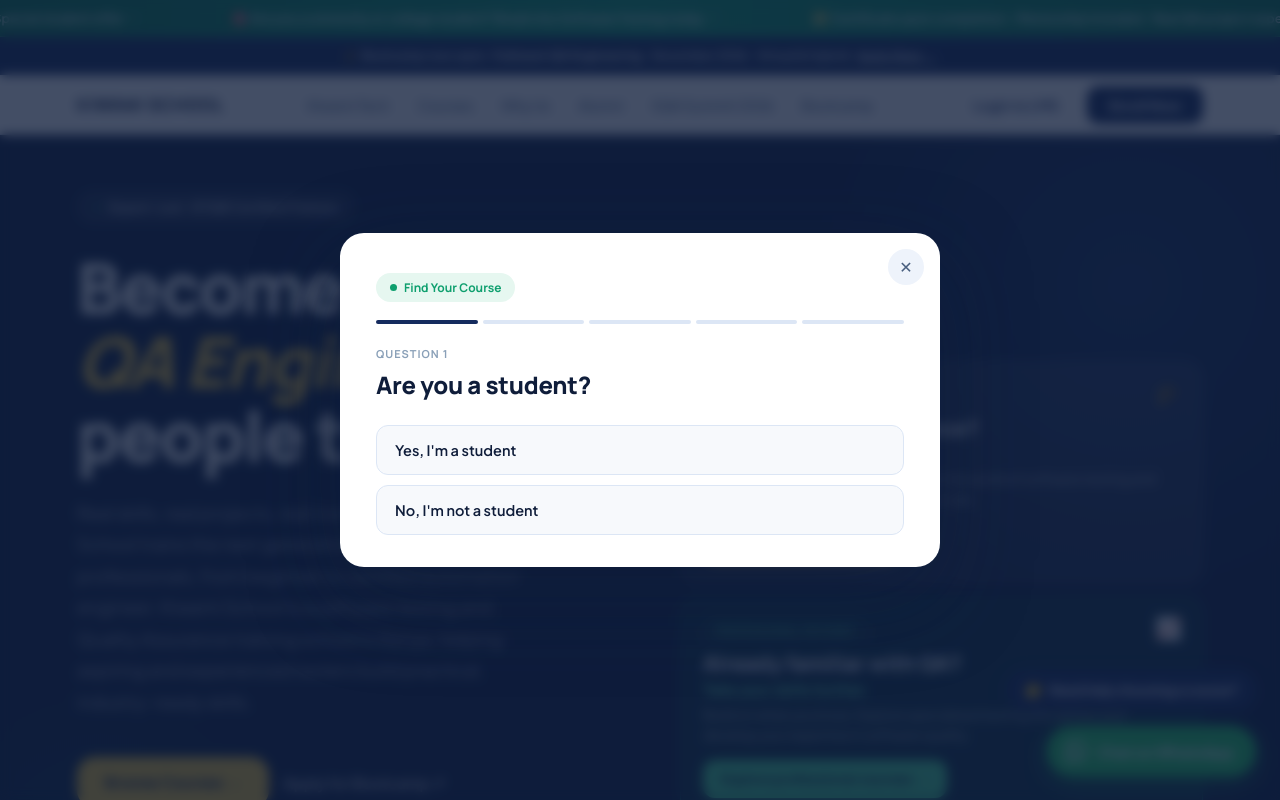
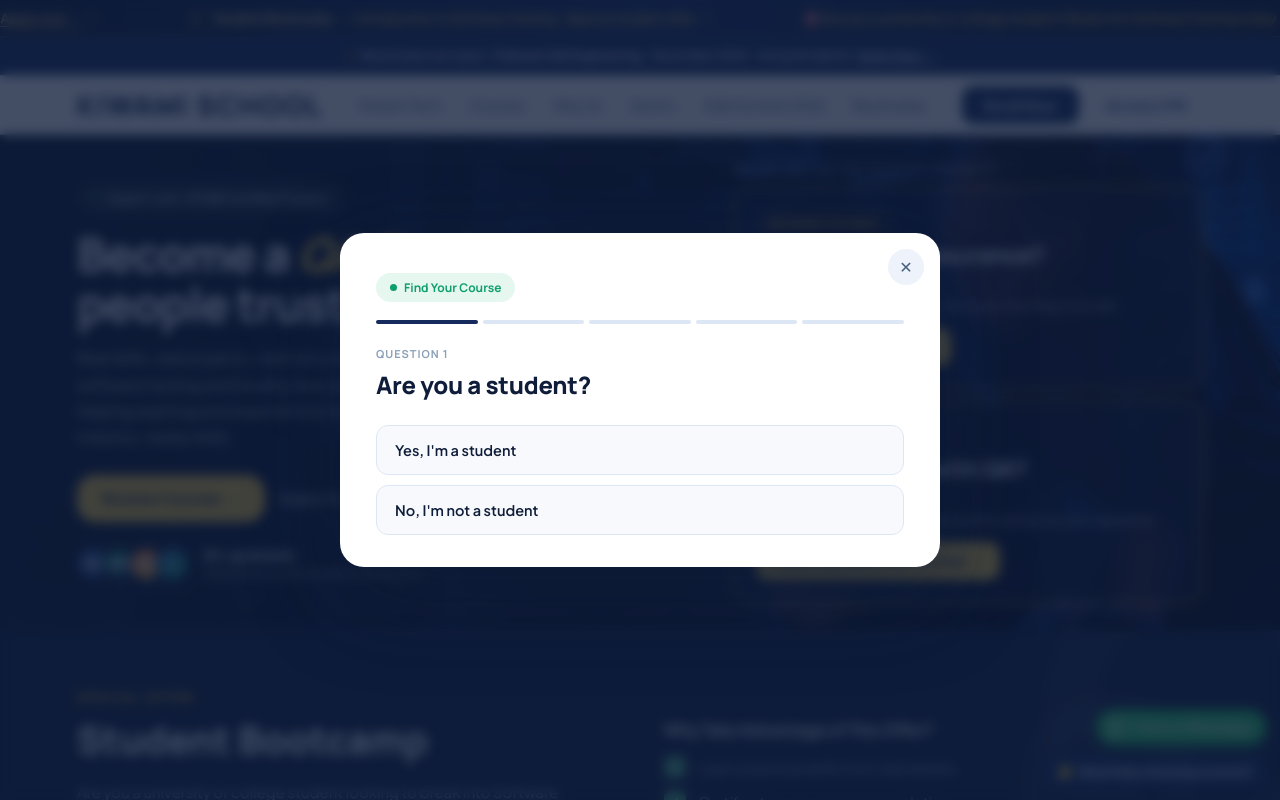
Before and after one commit to shalom-nganga/kiwami-school, a plain HTML site: page index.html in a window 1280 px wide. Shown: the top 800 px of the page. Drawn offline with Linux system fonts and the light colour scheme.

```diff
--- a/index.html
+++ b/index.html
@@ -388,11 +388,138 @@ footer{background:var(--ink);padding:64px 6vw 32px;}
   .cf-reopen{bottom:84px;right:20px;padding:11px 14px;border-radius:50px;font-size:12px;gap:5px;}
   .cf-reopen .cfr-text{display:inline;}
   .cf-reopen .cfr-full{display:none;}
+}
 
 .card-bottom{justify-content:stretch}
 .card-actions{width:100%}
 .card-actions .learn-more,.card-actions .enroll{flex:1;text-align:center}
+
+/* ===== COMPACT HERO v2 (balanced) ===== */
+.hero{padding:clamp(16px,3.4vh,40px) 6vw}
+.hero-inner{align-items:center;gap:clamp(32px,5vw,64px)}
+.hero-left{padding-bottom:0}
+.hero-eyebrow{margin-bottom:clamp(10px,2vh,18px);padding:6px 15px;font-size:12.5px}
+h1{font-size:clamp(30px,min(3.7vw,7.4vh),52px);line-height:1.06;letter-spacing:-1.5px;margin-bottom:clamp(10px,2vh,18px)}
+.hero-sub{font-size:clamp(14px,2.4vh,16px);line-height:1.65;max-width:480px;margin-bottom:clamp(14px,3vh,26px)}
+.btn-hero{padding:13px 26px;font-size:15px}
+.btn-hero-outline{font-size:15px}
+.hero-trust{margin-top:clamp(14px,3vh,26px)}
+.trust-face{width:34px;height:34px;font-size:12px}
+
+.path-label{margin:0 0 10px;font-size:11.5px}
+.path-card{padding:clamp(12px,2.4vh,20px) 22px;margin-bottom:12px}
+.path-pill{margin-bottom:8px}
+.path-ic{top:14px;right:18px;font-size:20px}
+.path-card h3{font-size:clamp(17px,2.9vh,21px)}
+.path-sub{font-size:14px}
+.path-card p:not(.path-sub){font-size:13.5px;line-height:1.5;margin-bottom:clamp(10px,2vh,14px)}
+.path-cta{padding:9px 16px;font-size:13.5px}
+
+.cf-reopen{right:auto;left:24px;bottom:24px}
+.scroll-top{display:none}
+
+/* Learn AI strip, compact */
+.path-ai{padding:clamp(8px,1.6vh,12px) 16px;gap:12px}
+.path-ai-ic{width:36px;height:36px;font-size:17px;border-radius:10px}
+.path-ai-txt small{font-size:9.5px}
+.path-ai-txt b{font-size:clamp(14px,2.3vh,15.5px)}
+.path-ai-txt em{font-size:11.5px}
+.path-ai-btn{padding:7px 14px;font-size:12.5px}
+
+/* give the extra strip room: tighten the two cards a little */
+.path-card{padding:clamp(10px,2vh,16px) 22px;margin-bottom:10px}
+.path-card p:not(.path-sub){margin-bottom:clamp(8px,1.6vh,12px)}
+
+/* Bigger text logo */
+.logo{font-size:28px;font-weight:900;letter-spacing:.05em}
+@media(max-width:1100px){.logo{font-size:23px}}
+@media(max-width:640px){.logo{font-size:19px}}
+/* Narrower, less stretched right column */
+.hero-right{max-width:470px;margin-left:auto;width:100%}
+.path-card{padding:clamp(10px,2vh,16px) 20px}
+.path-card p:not(.path-sub){font-size:13px}
+
+/* New course strip: visibly shorter than the two cards, centred under them */
+/* .path-ai{width:88%;margin:0 auto} */
+
+/* Professional card = same colours as the beginner card */
+.path-pro{background:rgba(255,255,255,.07);border-color:rgba(255,255,255,.12)}
+.path-pro:hover{border-color:var(--yellow)}
+.path-pro .path-sub{color:var(--yellow)}
+.path-pro .path-cta{background:var(--yellow)}
+.path-pill{color:var(--yellow);border-color:rgba(245,200,66,.5)}
+
+/* Blue marquee */
+.student-marquee{background:linear-gradient(90deg,#0b1736 0%,#14295e 50%,#0b1736 100%);border-bottom:1px solid rgba(245,200,66,.35)}
+.sm-sep{background:var(--yellow)}
+.sm-item strong{color:var(--yellow)}
+a.sm-item{color:#fff;text-decoration:none}
+a.sm-item:hover u{color:#fff}
+.sm-new u{color:var(--yellow);text-underline-offset:3px}
+
+/* Constant gold border */
+.path-card.path-new,.path-card.path-pro{border-color:var(--yellow)}
+
+/* Rebalance the two cards now the strip is gone */
+.hero-right{display:flex;flex-direction:column;justify-content:center}
+.path-card{padding:clamp(14px,2.7vh,22px) 22px;margin-bottom:12px}
+.path-card:last-child{margin-bottom:0}
+.path-card h3{font-size:clamp(18px,3vh,22px)}
+.path-card p:not(.path-sub){font-size:13.5px}
+.path-cta{padding:10px 18px;font-size:13.5px}
+
+/* Floating buttons: stacked bottom-right, compact. Help sits below WhatsApp */
+.wa-float{right:14px;bottom:56px;padding:8px 14px 8px 11px;font-size:13px;gap:7px;box-shadow:0 4px 14px rgba(37,211,102,.4)}
+.wa-float svg{width:18px;height:18px}
+.cf-reopen{right:14px;left:auto;bottom:14px;padding:7px 13px;font-size:12px;gap:6px;box-shadow:0 4px 14px rgba(21,43,94,.3)}
+
+/* Short laptop screens: icon-only so they can never reach the cards */
+@media(max-height:700px) and (min-width:961px){
+  .wa-float span,.cf-reopen .cfr-full{display:none}
+  .wa-float{padding:9px;bottom:58px}
+  .cf-reopen{padding:9px 10px}
 }
+
+/* Phones */
+@media(max-width:640px){
+  .wa-float{padding:11px;right:14px;bottom:60px}
+  .wa-float span{display:none}
+  .cf-reopen{right:14px;bottom:14px;padding:8px 12px;font-size:11.5px}
+}
+
+/* Hero background photo */
+.hero{
+  background:
+    linear-gradient(90deg,rgba(10,20,48,.90) 0%,rgba(10,20,48,.55) 42%,rgba(10,20,48,.12) 100%),
+    url('hero-bg.jpg') center 62% / cover no-repeat,
+    var(--blue-dark);
+}
+.hero-blob,.hero-blob2{display:none}
+.hero-sub{color:rgba(255,255,255,.78)}
+
+/* Frosted-glass pathway cards so the photo shows through */
+.path-card.path-new,.path-card.path-pro{
+  background:rgba(12,24,56,.45);
+  -webkit-backdrop-filter:blur(10px);
+  backdrop-filter:blur(10px);
+}
+
+/* Phones: darker, centred on the people */
+@media(max-width:960px){
+  .hero{background:
+    linear-gradient(180deg,rgba(10,20,48,.88),rgba(10,20,48,.80)),
+    url('hero-bg.jpg') 70% center / cover no-repeat,
+    var(--blue-dark);}
+}
+
+/* Golden marquee */
+.student-marquee .sm-item,
+.student-marquee a.sm-item{color:var(--yellow)}
+.student-marquee .sm-item strong{color:#ffe08a}
+.sm-sep{background:var(--yellow)}
+.sm-new u{color:#ffe08a;text-underline-offset:3px}
+a.sm-item:hover u{color:#fff}
+.student-marquee .sm-item{text-shadow:0 0 12px rgba(245,200,66,.25)}
 </style>
 </head>
 <body>
@@ -409,10 +536,13 @@ footer{background:var(--ink);padding:64px 6vw 32px;}
 <!-- MARQUEE -->
 <div class="student-marquee" onclick="location.href='beginners.html'" style="cursor:pointer;">
   <div class="student-marquee-track">
+    <a class="sm-item sm-new" href="course.html?id=applied-ai-agents-n8n" onclick="event.stopPropagation()">🔥 <strong>New course</strong> — Learn AI: No-Code/Low-Code · Applied AI Agents with n8n · <u>Apply now →</u> <span class="sm-sep"></span></a>
     <span class="sm-item">🎓 <strong>Student Bootcamp</strong> — Introduction to Software Testing · Special student offer <span class="sm-sep"></span></span>
     <span class="sm-item">🎯 Are you a university or college student? Break into Software Testing today <span class="sm-sep"></span></span>
     <span class="sm-item">✅ Certificate upon completion · Mentorship included · Real QA project experience <span class="sm-sep"></span></span>
     <span class="sm-item">🚀 <strong>Student Bootcamp</strong> — Special student offer · Click to learn more <span class="sm-sep"></span></span>
+
+    <a class="sm-item sm-new" href="course.html?id=applied-ai-agents-n8n" onclick="event.stopPropagation()">🔥 <strong>New course</strong> — Learn AI: No-Code/Low-Code · Applied AI Agents with n8n · <u>Apply now →</u> <span class="sm-sep"></span></a>
     <span class="sm-item">🎓 <strong>Student Bootcamp</strong> — Introduction to Software Testing · Special student offer <span class="sm-sep"></span></span>
     <span class="sm-item">🎯 Are you a university or college student? Break into Software Testing today <span class="sm-sep"></span></span>
     <span class="sm-item">✅ Certificate upon completion · Mentorship included · Real QA project experience <span class="sm-sep"></span></span>
@@ -428,8 +558,7 @@ footer{background:var(--ink);padding:64px 6vw 32px;}
 
 <!-- NAV -->
 <nav>
-  <a href="index.html" class="logo">KIWAMI SCHOOL</a>
-  <ul class="nav-links">
+    <a href="index.html" class="logo">KIWAMI SCHOOL</a>  <ul class="nav-links">
     <li><a href="https://kiwamitech.com" target="_blank">Kiwami Tech</a></li>
     <li><a href="#courses">Courses</a></li>
     <li><a href="#why">Why Us</a></li>
@@ -439,8 +568,8 @@ footer{background:var(--ink);padding:64px 6vw 32px;}
     <!-- <li><a href="hub.html">Kiwami Tech Hub</a></li> -->
   </ul>
   <div class="nav-right">
-    <a href="https://learning.kiwamitech.com/" class="btn-ghost" target="_blank">Login to LMS</a>
     <a href="javascript:void(0)" class="btn-solid" onclick="cfReopenManual()">Enroll Now</a>
+    <a href="https://learning.kiwamitech.com/" class="btn-ghost" target="_blank">Access LMS</a>
   </div>
   <button class="nav-hamburger" id="hamburger" aria-label="Open menu">
     <span></span><span></span><span></span>
@@ -467,8 +596,8 @@ footer{background:var(--ink);padding:64px 6vw 32px;}
   <div class="hero-inner">
     <div class="hero-left">
       <div class="hero-eyebrow"><div class="hero-eyebrow-dot"></div>Expert-Led · ISTQB Certified Trainers</div>
-      <h1>Become a<br><i>QA Engineer</i><br>people trust.</h1>
-      <p class="hero-sub">Real skills, real projects, real instructors. Kiwami School trains the next generation of software testing professionals, from beginner to certified automation engineer. Kiwami School is a software testing and Quality Assurance training school in Kenya, helping aspiring and experienced testers build practical, industry-ready skills.</p>
+      <h1>Become a <i>QA Engineer</i><br>people trust.</h1>
+      <p class="hero-sub">Real skills, real projects, real instructors. Kiwami School is a software testing and Quality Assurance training school in Kenya, helping aspiring and experienced testers build practical, industry-ready skills.</p>
       <div class="hero-actions">
         <a href="#courses" class="btn-hero">Browse Courses →</a>
         <a href="course.html?id=bootcamp-2026" class="btn-hero-outline">Apply for Bootcamp ↗</a>
@@ -483,58 +612,26 @@ footer{background:var(--ink);padding:64px 6vw 32px;}
         <div class="trust-txt"><strong>50+ graduates</strong><br>Trained across East Africa &amp; beyond</div>
       </div>
     </div>
+
     <div class="hero-right">
-
-        <!-- <a class="path-ai" href="course.html?id=applied-ai-agents-n8n">
-          <span class="path-ai-ic">🔥</span>
-          <span class="path-ai-txt"><small>New course</small><b>Learn AI: No-Code/Low-Code</b><em>Applied AI Agents · n8n</em></span>
-          <span class="path-ai-btn">Apply Now →</span>
-        </a> -->
-
       <div class="path-label">Where are you on your QA journey?</div>
 
       <a class="path-card path-new" href="beginners.html">
         <span class="path-pill">Beginner pathway</span>
-          <span class="path-ic">🎓</span>
+        <!-- <span class="path-ic">🎓</span> -->
         <h3>New to Quality Assurance?</h3>
         <p class="path-sub">Your journey starts here.</p>
-          <p>No experience? No problem. Discover the world of software testing and take your first steps towards a career in QA.</p>
+        <p>No experience? No problem. Take your first steps into QA.</p>
         <span class="path-cta">Start your QA journey →</span>
       </a>
 
       <a class="path-card path-pro" href="professionals.html">
         <span class="path-pill">Professional pathway</span>
-          <span class="path-ic">📈</span>
+        <!-- <span class="path-ic">📈</span> -->
         <h3>Already familiar with QA?</h3>
         <p class="path-sub">Take your skills further.</p>
-          <p>Build on what you know. Explore specialised testing disciplines and develop your expertise in software quality.</p>
-          <span class="path-cta">Explore professional courses →</span>
+        <p>Explore specialised testing disciplines and grow your expertise.</p>        <span class="path-cta">Explore professional courses →</span>
       </a>
-
-      </div>
-      <!-- <div class="hero-screen">
-        <div class="hs-bar">
-          <div class="hs-dot" style="background:#ff5f57;"></div>
-          <div class="hs-dot" style="background:#febc2e;"></div>
-          <div class="hs-dot" style="background:#28c840;"></div>
-          <span class="hs-title">MY COURSES</span>
-        </div>
-        <a href="course.html?id=playwright-typescript" class="course-preview">
-          <div class="cp-tag">AUTOMATION</div>
-          <div class="cp-title">Playwright (TypeScript)</div>
-          <div class="cp-meta"><span style="color:var(--blue);font-weight:600;">✓ Complete in 3 months</span><span>KSH 44,999</span></div>
-        </a>
-        <a href="course.html?id=manual-testing-istqb" class="course-preview">
-          <div class="cp-tag" style="background:#fff4ed;color:var(--accent);">BEGINNER</div>
-          <div class="cp-title">Manual Testing + ISTQB Prep</div>
-          <div class="cp-meta"><span style="color:var(--blue);font-weight:600;">✓ Complete in 2 months</span><span>KSH 55,000</span></div>
-        </a>
-        <a href="course.html?id=intro-testing" class="course-preview" style="border:1.5px dashed var(--border);background:var(--bg);">
-          <div class="cp-tag" style="background:var(--blue-light);color:var(--blue);">BEGINNER</div>
-          <div class="cp-title">Introduction to Software Testing</div>
-          <div class="cp-meta"><span style="color:var(--blue);font-weight:600;">✓ Complete in 8 weeks</span><span>KSH 14,999</span></div>
-        </a>
-      </div> -->
     </div>
   </div>
 </section>
```
Also changed, not shown: hero-bg.jpg (added), kiwami-school-logo.png (added). Lines whose indentation alone changed are shown as unchanged.
